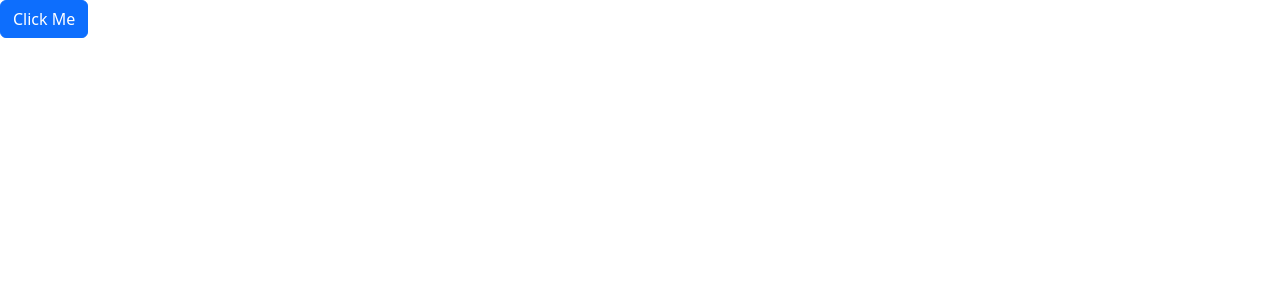
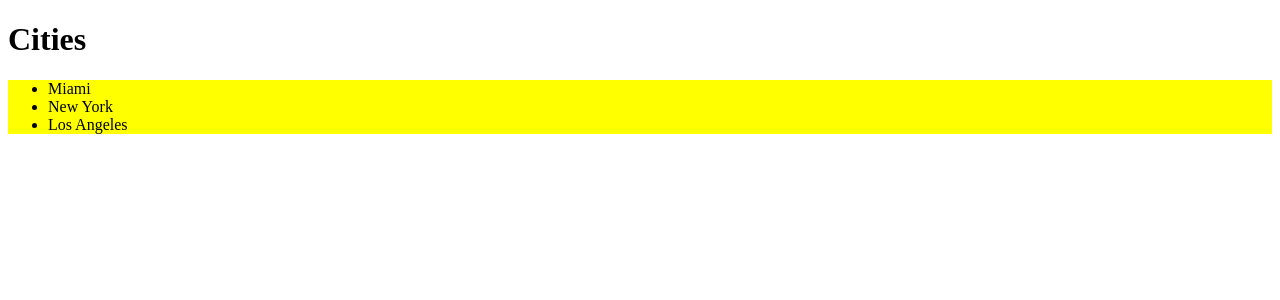
Before and after one commit to jmarron7/react-course, a React (Vite) app: page / in a window 1280 px wide. Shown: the top 300 px of the page. Built offline with nearby package versions, Linux system fonts and the light colour scheme.

Commit message:
CSS modules

```diff
--- /dev/null
+++ b/src/App.css
@@ -0,0 +1,3 @@
+list-group {
+  background-color: red;
+}
--- a/src/App.tsx
+++ b/src/App.tsx
@@ -1,16 +1,13 @@
 import { useState } from "react";
 import Alert from "./components/Alert";
 import Button from "./components/Button";
-import ListGroup from "./components/ListGroup";
+import ListGroup from "./components/ListGroup/";
 
 function App() {
-  const [alertVisible, setAlertVisibility] = useState(false);
+  const items = ["Miami", "New York", "Los Angeles"];
   return (
     <div>
-      {alertVisible && (
-        <Alert onClose={() => setAlertVisibility(false)}>ALERT!!!</Alert>
-      )}
-      <Button onClick={() => setAlertVisibility(true)}>Click Me</Button>
+      <ListGroup items={items} heading="Cities"></ListGroup>
     </div>
   );
 }
--- /dev/null
+++ b/src/components/ListGroup/ListGroup.module.css
@@ -0,0 +1,10 @@
+
+
+.listGroup {
+    list-style: none;
+    padding: 0
+}
+
+.container {
+    background-color: yellow;
+}
--- a/src/components/ListGroup.tsx
+++ b/src/components/ListGroup/ListGroup.tsx
@@ -1,13 +1,14 @@
 import { useState } from "react";
+import styles from "./ListGroup.module.css";
 
 interface Props {
   items: string[];
   heading: string;
   // (item: string) => void
-  onSelectItem: (item: string) => void;
+  //onSelectItem: (item: string) => void;
 }
 
-function ListGroup({ items, heading, onSelectItem }: Props) {
+function ListGroup({ items, heading }: Props) {
   // Hook
   const [selectedIndex, setSelectedIndex] = useState(-1);
   return (
@@ -15,7 +16,7 @@ function ListGroup({ items, heading, onSelectItem }: Props) {
     <>
       <h1>{heading}</h1>
       {items.length === 0 && <p>No item found</p>}
-      <ul className="list-group">
+      <ul className={[styles.ListGroup, styles.container].join(" ")}>
         {items.map((item, index) => (
           <li
             className={
@@ -26,7 +27,7 @@ function ListGroup({ items, heading, onSelectItem }: Props) {
             key={item}
             onClick={() => {
               setSelectedIndex(index);
-              onSelectItem(item);
+              //onSelectItem(item);
             }}
           >
             {item}
--- /dev/null
+++ b/src/components/ListGroup/index.ts
@@ -0,0 +1,3 @@
+import ListGroup from "./ListGroup";
+
+export default ListGroup
```
Also changed, not shown: src/main.tsx (+6 -7 lines).
